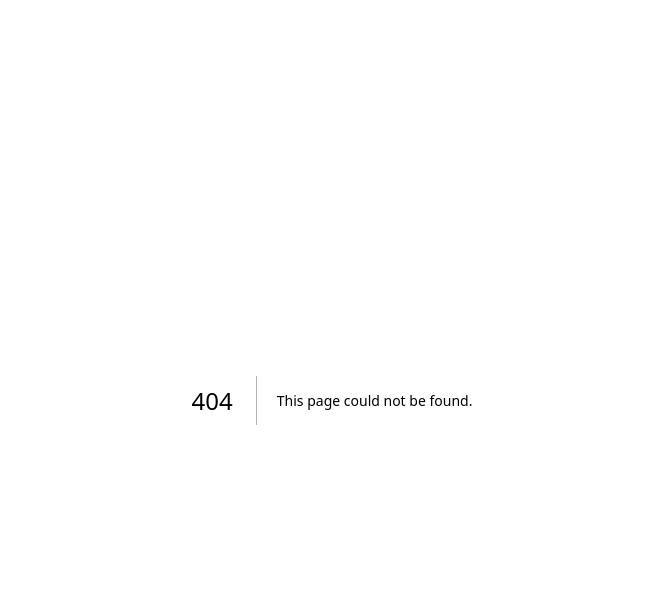
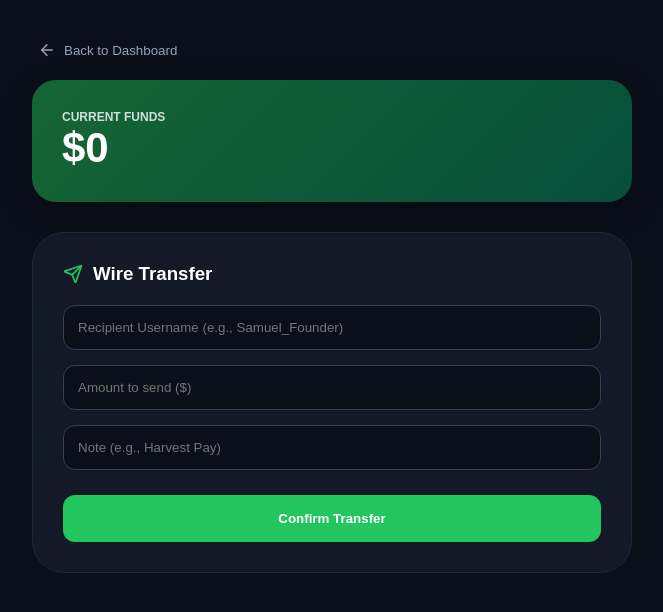
Before and after one commit to Daisyfarm/ctfg-portal, a Next.js app: page /bank in a window 1280 px wide. Before the commit this address had no page. Shown: the top 612 px of the page, without its empty margins (308-971 px from the left). Built offline with nearby package versions, Linux system fonts and the light colour scheme; no server answers; the database is empty.

Commit message:
Create page.tsx

```diff
--- /dev/null
+++ b/app/bank/page.tsx
@@ -0,0 +1,104 @@
+"use client";
+import React, { useState, useEffect } from 'react';
+import { createClient } from '@supabase/supabase-js';
+import { Send, Wallet, ArrowLeft, CheckCircle, AlertCircle } from 'lucide-react';
+
+const supabase = createClient(
+  'https://dlwhztcqntalrhfrefsk.supabase.co',
+  'eyJhbGciOiJIUzI1NiIsInR5cCI6IkpXVCJ9.eyJpc3MiOiJzdXBhYmFzZSIsInJlZiI6ImRsd2h6dGNxbnRhbHJoZnJlZnNrIiwicm9sZSI6ImFub24iLCJpYXQiOjE3NzM4NzM2ODgsImV4cCI6MjA4OTQ0OTY4OH0.z_TOBv8Ky9Ksx3hTu19ScXHGcO86-GmwjdYFbdOt8ZY'
+);
+
+export default function BankTransfer() {
+  const [balance, setBalance] = useState(0);
+  const [targetUsername, setTargetUsername] = useState('');
+  const [amount, setAmount] = useState('');
+  const [note, setNote] = useState('');
+  const [loading, setLoading] = useState(false);
+  const [msg, setMsg] = useState({ type: '', text: '' });
+
+  useEffect(() => { fetchBalance(); }, []);
+
+  const fetchBalance = async () => {
+    const { data: { user } } = await supabase.auth.getUser();
+    const { data } = await supabase.from('profiles').select('balance').eq('id', user?.id).single();
+    if (data) setBalance(data.balance);
+  };
+
+  const handleTransfer = async (e: React.FormEvent) => {
+    e.preventDefault();
+    setLoading(true);
+    setMsg({ type: '', text: '' });
+
+    const { data: { user } } = await supabase.auth.getUser();
+
+    // Call the SQL Function (RPC)
+    const { error } = await supabase.rpc('transfer_money', {
+      sender_id: user?.id,
+      target_username: targetUsername,
+      amount_to_send: parseInt(amount),
+      transfer_note: note
+    });
+
+    if (error) {
+      setMsg({ type: 'error', text: error.message });
+    } else {
+      setMsg({ type: 'success', text: `Success! $${amount} sent to ${targetUsername}.` });
+      setAmount('');
+      setTargetUsername('');
+      setNote('');
+      fetchBalance();
+    }
+    setLoading(false);
+  };
+
+  return (
+    <div style={{ backgroundColor: '#0b0f1a', minHeight: '100vh', color: 'white', fontFamily: 'sans-serif', padding: '40px' }}>
+      <div style={{ maxWidth: '600px', margin: '0 auto' }}>
+
+        <button onClick={() => window.location.href = '/dashboard'} style={{ background: 'none', border: 'none', color: '#94a3b8', display: 'flex', alignItems: 'center', gap: '8px', cursor: 'pointer', marginBottom: '20px' }}>
+          <ArrowLeft size={18} /> Back to Dashboard
+        </button>
+
+        <div style={{ background: 'linear-gradient(135deg, #166534 0%, #064e3b 100%)', padding: '30px', borderRadius: '24px', marginBottom: '30px', boxShadow: '0 10px 30px rgba(0,0,0,0.3)' }}>
+          <p style={{ opacity: 0.8, fontSize: '12px', fontWeight: 'bold', margin: 0 }}>CURRENT FUNDS</p>
+          <h2 style={{ fontSize: '42px', margin: 0 }}>${balance.toLocaleString()}</h2>
+        </div>
+
+        <div style={{ backgroundColor: '#131926', padding: '30px', borderRadius: '32px', border: '1px solid #1e293b' }}>
+          <h3 style={{ margin: '0 0 20px 0', display: 'flex', alignItems: 'center', gap: '10px' }}>
+            <Send size={20} color="#22c55e" /> Wire Transfer
+          </h3>
+
+          <form onSubmit={handleTransfer} style={{ display: 'flex', flexDirection: 'column', gap: '15px' }}>
+            <input
+              type="text" placeholder="Recipient Username (e.g., Samuel_Founder)" required
+              style={{ padding: '14px', borderRadius: '12px', border: '1px solid #334155', backgroundColor: '#0b0f1a', color: 'white' }}
+              onChange={(e) => setTargetUsername(e.target.value)} value={targetUsername}
+            />
+            <input
+              type="number" placeholder="Amount to send ($)" required
+              style={{ padding: '14px', borderRadius: '12px', border: '1px solid #334155', backgroundColor: '#0b0f1a', color: 'white' }}
+              onChange={(e) => setAmount(e.target.value)} value={amount}
+            />
+            <input
+              type="text" placeholder="Note (e.g., Harvest Pay)"
+              style={{ padding: '14px', borderRadius: '12px', border: '1px solid #334155', backgroundColor: '#0b0f1a', color: 'white' }}
+              onChange={(e) => setNote(e.target.value)} value={note}
+            />
+
+            {msg.text && (
+              <div style={{ padding: '15px', borderRadius: '12px', backgroundColor: msg.type === 'error' ? '#ef444422' : '#22c55e22', color: msg.type === 'error' ? '#ef4444' : '#22c55e', fontSize: '14px', display: 'flex', alignItems: 'center', gap: '8px' }}>
+                {msg.type === 'error' ? <AlertCircle size={18} /> : <CheckCircle size={18} />}
+                {msg.text}
+              </div>
+            )}
+
+            <button disabled={loading} style={{ padding: '16px', borderRadius: '12px', border: 'none', backgroundColor: '#22c55e', color: 'white', fontWeight: 'bold', cursor: 'pointer', marginTop: '10px' }}>
+              {loading ? 'Processing...' : 'Confirm Transfer'}
+            </button>
+          </form>
+        </div>
+      </div>
+    </div>
+  );
+}
```
